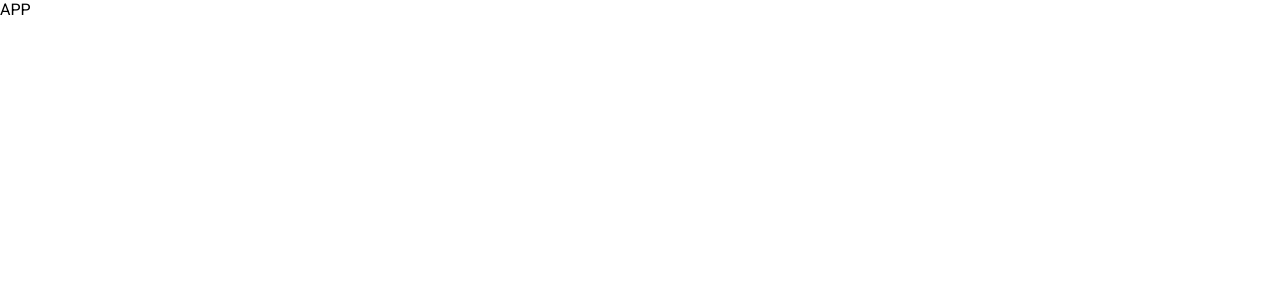
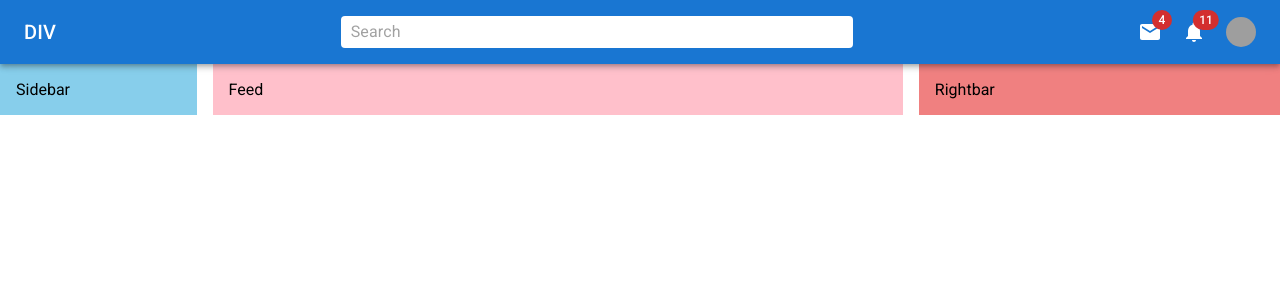
Before and after one commit to rushdy87/mui-react, a React (Create React App) app: page / in a window 1280 px wide. Shown: the top 300 px of the page. Built offline with nearby package versions, Linux system fonts and the light colour scheme; grey boxes are pictures that could not be loaded.

Commit message:
Mui Layouts, Custom Theme, App Bar

```diff
--- a/src/App.js
+++ b/src/App.js
@@ -1,5 +1,50 @@
+import { Box, Stack } from '@mui/material';
+import { Navbar, Sidebar, Feed, Rightbar } from './components';
+
 function App() {
-  return <div>APP</div>;
+  return (
+    <Box>
+      <Navbar />
+      <Stack direction="row" spacing={2} justifyContent="space-between">
+        <Sidebar />
+        <Feed />
+        <Rightbar />
+      </Stack>
+    </Box>
+  );
 }
 
 export default App;
+
+/*
+- Box:
+The Box component serves as a wrapper component for most of the CSS utility needs.
+
+- Container
+The container centers your content horizontally. It's the most basic layout element.
+While containers can be nested, most layouts do not require a nested container.
+
+- Grid
+The Material Design responsive layout grid adapts to screen size and orientation, ensuring consistency across layouts.
+The grid system is implemented with the Grid component:
+  *It uses CSS's Flexible Box module for high flexibility.
+  *There are two types of layout: containers and items.
+  *Item widths are set in percentages, so they're always fluid and sized relative to their parent element.
+  *Items have padding to create the spacing between individual items.
+  *There are five grid breakpoints: xs, sm, md, lg, and xl.
+  *Integer values can be given to each breakpoint, indicating how many of the 12 available columns are occupied by the
+  component when the viewport width satisfies the breakpoint constraints.
+
+- Stack
+The Stack component manages layout of immediate children along the vertical or horizontal axis with optional spacing and/or
+dividers between each child.
+
+-Breakpoints
+API that enables the use of breakpoints in a wide variety of contexts
+Each breakpoint (a key) matches with a fixed screen width (a value):
+  * xs, extra-small: 0px
+  * sm, small: 600px
+  * md, medium: 900px
+  * lg, large: 1200px
+  * xl, extra-large: 1536px
+ */
--- /dev/null
+++ b/src/components/Feed.jsx
@@ -0,0 +1,11 @@
+import { Box } from '@mui/material';
+
+const Feed = () => {
+  return (
+    <Box bgcolor="pink" flex={4} p={2}>
+      Feed
+    </Box>
+  );
+};
+
+export default Feed;
--- /dev/null
+++ b/src/components/Navbar.jsx
@@ -0,0 +1,95 @@
+import {
+  AppBar,
+  Avatar,
+  Badge,
+  Box,
+  InputBase,
+  styled,
+  Toolbar,
+  Typography,
+} from '@mui/material';
+import { LogoDev, Mail, Notifications } from '@mui/icons-material';
+
+const StyledToolbar = styled(Toolbar)({
+  display: 'flex',
+  justifyContent: 'space-between',
+});
+
+const Search = styled('div')(({ theme }) => {
+  return {
+    backgroundColor: 'white',
+    padding: '0 10px',
+    borderRadius: theme.shape.borderRadius,
+    width: '40%',
+  };
+});
+
+const Icons = styled(Box)(({ theme }) => {
+  return {
+    display: 'none',
+    alignItems: 'center',
+    gap: '20px',
+    [theme.breakpoints.up('sm')]: {
+      display: 'flex',
+    },
+  };
+});
+
+const UserBox = styled(Box)(({ theme }) => {
+  return {
+    display: 'flex',
+    flexDirection: 'column',
+    alignItems: 'center',
+    [theme.breakpoints.up('sm')]: {
+      display: 'none',
+    },
+  };
+});
+
+const Navbar = () => {
+  return (
+    <AppBar position="sticky">
+      <StyledToolbar>
+        <Typography variant="h6" sx={{ display: { xs: 'none', sm: 'block' } }}>
+          DIV
+        </Typography>
+        <LogoDev sx={{ display: { xs: 'block', sm: 'none' } }} />
+        <Search>
+          <InputBase placeholder="Search" />
+        </Search>
+        <Icons>
+          <Badge badgeContent={4} color="error">
+            <Mail />
+          </Badge>
+          <Badge badgeContent={11} color="error">
+            <Notifications />
+          </Badge>
+          <Avatar
+            alt="Miranda Cohen"
+            src="https://encrypted-tbn0.gstatic.com/images?q=tbn:ANd9GcSE2EwZGxrzoWWhiDst647sBEXdGOnS2lmynBhD8iherGxYoTEzNlrGUF_uPiJIPYTyPlE&usqp=CAU"
+            sx={{ width: 30, height: 30 }}
+          />
+        </Icons>
+        <UserBox>
+          <Avatar
+            alt="Miranda Cohen"
+            src="https://encrypted-tbn0.gstatic.com/images?q=tbn:ANd9GcSE2EwZGxrzoWWhiDst647sBEXdGOnS2lmynBhD8iherGxYoTEzNlrGUF_uPiJIPYTyPlE&usqp=CAU"
+            sx={{ width: 30, height: 30 }}
+          />
+          <Typography variant="subtitle2">Miranda Cohen</Typography>
+        </UserBox>
+      </StyledToolbar>
+    </AppBar>
+  );
+};
+
+export default Navbar;
+
+/**
+- App Bar
+The App Bar displays information and actions relating to the current screen.
+
+-Badge
+Badge generates a small badge to the top-right of its child(ren).
+
+ */
--- /dev/null
+++ b/src/components/Rightbar.jsx
@@ -0,0 +1,16 @@
+import { Box } from '@mui/material';
+
+const Rightbar = () => {
+  return (
+    <Box
+      bgcolor="lightcoral"
+      flex={2}
+      p={2}
+      sx={{ display: { xs: 'none', sm: 'block' } }}
+    >
+      Rightbar
+    </Box>
+  );
+};
+
+export default Rightbar;
--- /dev/null
+++ b/src/components/Sidebar.jsx
@@ -0,0 +1,16 @@
+import { Box } from '@mui/material';
+
+const Sidebar = () => {
+  return (
+    <Box
+      bgcolor="skyblue"
+      flex={1}
+      p={2}
+      sx={{ display: { xs: 'none', sm: 'block' } }}
+    >
+      Sidebar
+    </Box>
+  );
+};
+
+export default Sidebar;
--- /dev/null
+++ b/src/components/index.jsx
@@ -0,0 +1,4 @@
+export { default as Navbar } from './Navbar';
+export { default as Sidebar } from './Sidebar';
+export { default as Feed } from './Feed';
+export { default as Rightbar } from './Rightbar';
```
